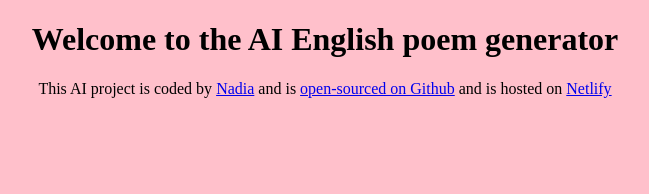
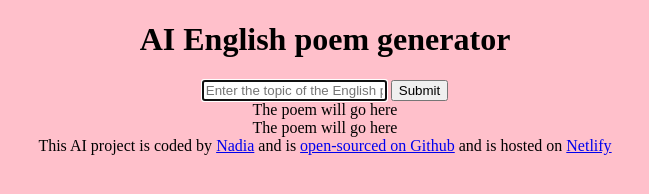
Before and after one commit to ntanian/english-poem-generator, a plain HTML site: page index.html in a window 1280 px wide. Shown: the whole page, without its empty margins (315-964 px from the left). Drawn offline with Linux system fonts and the light colour scheme; a script that the page names is missing.

Commit message:
Removed Css and added the basic html structure

```diff
--- a/index.html
+++ b/index.html
@@ -7,7 +7,25 @@
     <title>AI poem generator</title>
   </head>
   <body>
-    <h1>Welcome to the AI English poem generator</h1>
+    <h1>AI English poem generator</h1>
+    <header></header>
+    <main>
+      <form>
+        <input
+          type="text"
+          placeholder="Enter the topic of the English poem"
+          autofocus
+          required
+          autocomplete="off"
+        />
+        <input type="Submit" />
+      </form>
+      <div id="poem">
+        The poem will go here
+        <br />
+        The poem will go here
+      </div>
+    </main>
 
     <footer>
       This AI project is coded by
--- a/src/index.js
+++ /dev/null
@@ -1 +0,0 @@
-alert("Hello world");
```
Also changed, not shown: 1 other file.
